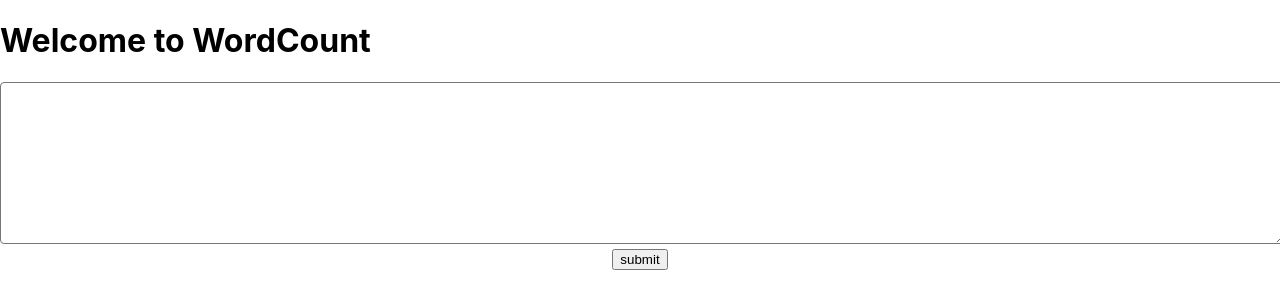
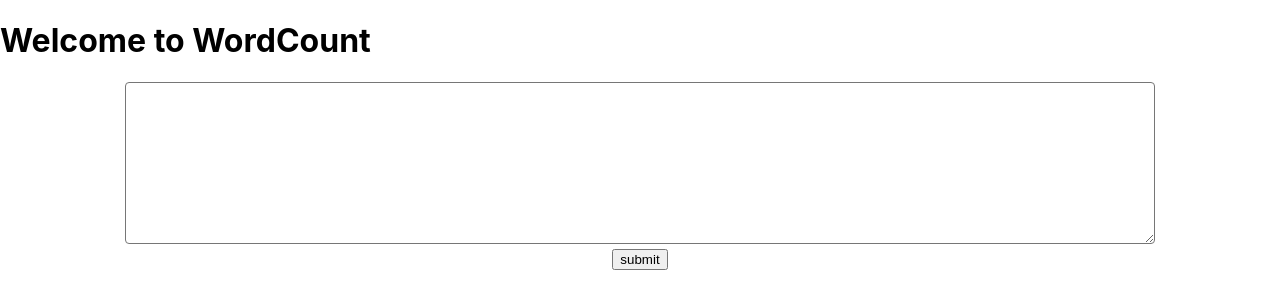
Before and after one commit to d0uble0deven/wordcount, a React (Create React App) app: page / in a window 1280 px wide. Shown: the top 308 px of the page. Built offline with nearby package versions, Linux system fonts and the light colour scheme.

Commit message:
adds transform css

```diff
--- a/src/App.css
+++ b/src/App.css
@@ -6,19 +6,24 @@
   text-align: left;
 }
 
+
+
 .text_field {
-  min-width: 100%;
+  min-width: 80%;
   min-height: 156px;
   border-radius: 4px;
   position: relative;
   background-color: rgba(255,255,255,0.3);
   transition: 0.3s all;
 
+
 }
 
 .text_field:hover {
   background-color: rgba(255, 255, 255, 0.45);
   box-shadow: 0px 4px 20px 0px rgba(0, 0, 0, 0.05);
+  transform: skewY(-12deg);
+
 }
 
 .text_field:focus{
--- a/src/App.js
+++ b/src/App.js
@@ -36,7 +36,8 @@
       <h1> Welcome to WordCount </h1>
       <form onSubmit={readTime}>
         <textarea className="text_field" type="text" {...bind} />
-        <input type="submit" value="submit" />
+        <br />
+        <input className="submit" type="submit" value="submit" />
       </form>
 
     </div>
```
